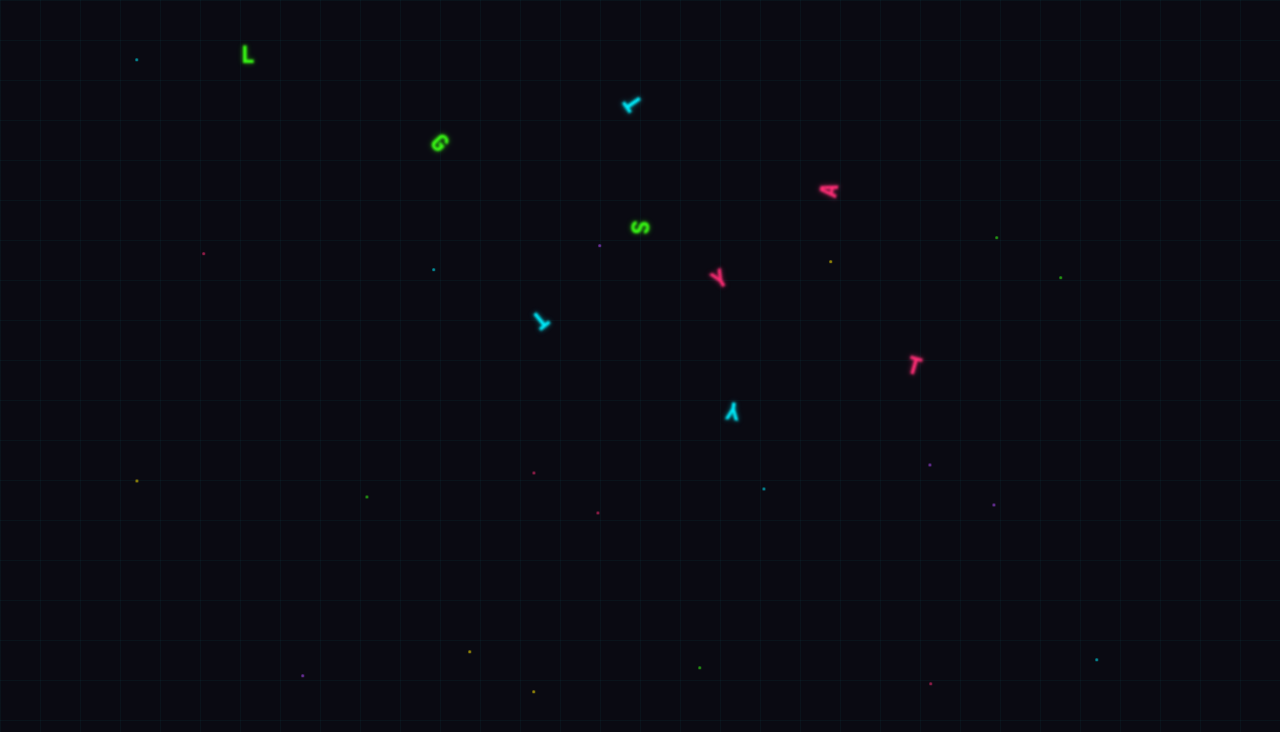
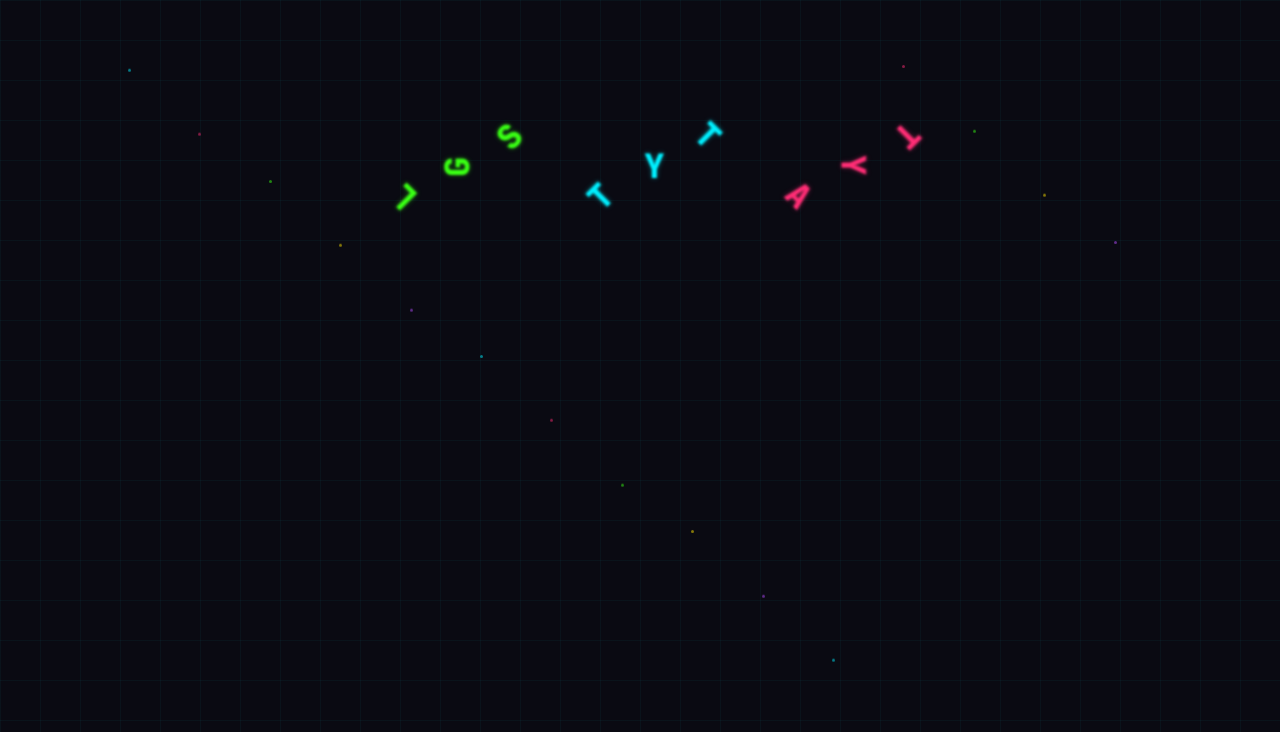
Before and after one commit to Neseli27/sinav-takip, a React (Vite) app: page / in a window 1280 px wide. Shown: the top 732 px of the page. Built offline with nearby package versions, Linux system fonts and the light colour scheme.

Commit message:
Splash screen fix

```diff
--- a/src/Splash.jsx
+++ b/src/Splash.jsx
@@ -1,263 +1,169 @@
 import { useState, useEffect } from "react";
-
-const C = {
-  bg: "#0a0a12",
-  neonCyan: "#00f0ff",
-  neonPink: "#ff2d75",
-  neonGreen: "#39ff14",
-  neonYellow: "#ffe600",
-  neonPurple: "#b44dff",
-  text: "#e0e0e8",
-};
 
 export default function Splash({ onComplete }) {
   const [phase, setPhase] = useState(0);
-  // 0: dark
-  // 1: letters flying in (LGS TYT AYT scatter)
-  // 2: letters settle into position
-  // 3: emoji + BAŞARACAKSINIZ
-  // 4: fade out
 
   useEffect(() => {
-    const timers = [
-      setTimeout(() => setPhase(1), 200),
-      setTimeout(() => setPhase(2), 1600),
-      setTimeout(() => setPhase(3), 2800),
-      setTimeout(() => setPhase(4), 4600),
-      setTimeout(() => onComplete(), 5400),
+    const t = [
+      setTimeout(() => setPhase(1), 100),
+      setTimeout(() => setPhase(2), 1400),
+      setTimeout(() => setPhase(3), 2600),
+      setTimeout(() => setPhase(4), 4400),
+      setTimeout(() => onComplete(), 5200),
     ];
-    return () => timers.forEach(clearTimeout);
+    return () => t.forEach(clearTimeout);
   }, [onComplete]);
 
+  const exams = [
+    { text: "LGS", color: "#39ff14" },
+    { text: "TYT", color: "#00f0ff" },
+    { text: "AYT", color: "#ff2d75" },
+  ];
+
   return (
-    <div
-      style={{
-        position: "fixed",
-        inset: 0,
-        background: C.bg,
-        zIndex: 9999,
-        display: "flex",
-        flexDirection: "column",
-        alignItems: "center",
-        justifyContent: "center",
-        overflow: "hidden",
-        opacity: phase === 4 ? 0 : 1,
-        transition: "opacity 0.8s ease",
+    <div style={{
+      position: "fixed", inset: 0, background: "#0a0a12", zIndex: 9999,
+      display: "flex", flexDirection: "column", alignItems: "center", justifyContent: "center",
+      overflow: "hidden", opacity: phase === 4 ? 0 : 1, transition: "opacity 0.8s ease",
       fontFamily: "'JetBrains Mono', monospace",
-      }}
-    >
-      {/* Grid background */}
-      <div
-        style={{
-          position: "absolute",
-          inset: 0,
-          backgroundImage: `linear-gradient(rgba(0,240,255,0.04) 1px, transparent 1px), linear-gradient(90deg, rgba(0,240,255,0.04) 1px, transparent 1px)`,
+    }}>
+      {/* Grid bg */}
+      <div style={{
+        position: "absolute", inset: 0, pointerEvents: "none",
+        backgroundImage: "linear-gradient(rgba(0,240,255,0.04) 1px,transparent 1px),linear-gradient(90deg,rgba(0,240,255,0.04) 1px,transparent 1px)",
         backgroundSize: "40px 40px",
-        }}
-      />
+      }} />
 
-      {/* Floating particles */}
-      {phase >= 1 &&
-        Array.from({ length: 20 }).map((_, i) => (
-          <div
-            key={`p${i}`}
-            style={{
-              position: "absolute",
-              width: 3,
-              height: 3,
-              borderRadius: "50%",
-              background:
-                [C.neonCyan, C.neonPink, C.neonGreen, C.neonYellow, C.neonPurple][i % 5],
-              left: `${10 + ((i * 37) % 80)}%`,
-              top: `${10 + ((i * 53) % 80)}%`,
-              opacity: phase >= 3 ? 0 : 0.6,
-              animation: `floatParticle${i % 3} ${2 + (i % 3)}s ease-in-out infinite`,
-              transition: "opacity 0.5s ease",
-            }}
-          />
+      {/* Particles */}
+      {phase >= 1 && Array.from({ length: 15 }).map((_, i) => (
+        <div key={i} className="splash-particle" style={{
+          position: "absolute", width: 3, height: 3, borderRadius: "50%",
+          background: ["#00f0ff","#ff2d75","#39ff14","#ffe600","#b44dff"][i % 5],
+          left: `${10 + (i * 5.5) % 80}%`, top: `${10 + (i * 7.3) % 80}%`,
+          opacity: phase >= 4 ? 0 : 0.5,
+          animation: `splashFloat ${2 + i % 3}s ease-in-out infinite`,
+          transition: "opacity 0.5s",
+        }} />
       ))}
 
-      {/* SINAV TAKIP letters - scattered then assembled */}
-      <div
-        style={{
-          position: "relative",
-          zIndex: 2,
-          display: "flex",
-          flexDirection: "column",
-          alignItems: "center",
-          gap: 16,
-        }}
-      >
-        {/* LGS TYT AYT flying letters */}
-        <div style={{ display: "flex", gap: 20, marginBottom: 20 }}>
-          {[
-            { text: "LGS", color: C.neonGreen },
-            { text: "TYT", color: C.neonCyan },
-            { text: "AYT", color: C.neonPink },
-          ].map((exam, ei) =>
-            exam.text.split("").map((letter, li) => {
-              const scatterX = ((ei * 3 + li) * 137) % 300 - 150;
-              const scatterY = ((ei * 3 + li) * 89) % 400 - 200;
-              const scatterR = ((ei * 3 + li) * 47) % 720 - 360;
-              const settled = phase >= 2;
-              const visible = phase >= 1;
-              return (
-                <span
-                  key={`${ei}-${li}`}
-                  style={{
+      {/* LGS  TYT  AYT - 3 blok halinde */}
+      <div style={{
+        display: "flex", gap: 24, marginBottom: 20,
+        position: "relative", zIndex: 2,
+      }}>
+        {exams.map((exam, ei) => (
+          <div key={ei} style={{ display: "flex", gap: 2 }}>
+            {exam.text.split("").map((ch, ci) => (
+              <span key={ci} className="splash-letter" style={{
                 display: "inline-block",
-                    fontSize: 48,
+                fontSize: "clamp(36px, 8vw, 56px)",
                 fontWeight: 900,
                 color: exam.color,
-                    textShadow: settled
-                      ? `0 0 20px ${exam.color}, 0 0 40px ${exam.color}60, 0 0 80px ${exam.color}30`
-                      : `0 0 10px ${exam.color}80`,
-                    transform: settled
-                      ? "translate(0,0) rotate(0deg) scale(1)"
-                      : visible
-                      ? `translate(${scatterX}px, ${scatterY}px) rotate(${scatterR}deg) scale(0.5)`
-                      : `translate(${scatterX * 2}px, ${scatterY * 2}px) rotate(${scatterR}deg) scale(0)`,
-                    opacity: visible ? 1 : 0,
-                    transition: settled
-                      ? `all 0.8s cubic-bezier(0.34, 1.56, 0.64, 1) ${li * 0.08 + ei * 0.15}s`
-                      : "all 0.5s ease",
-                    letterSpacing: li === exam.text.length - 1 ? 20 : 6,
-                    filter: settled ? "none" : "blur(2px)",
-                  }}
-                >
-                  {letter}
+                opacity: phase >= 1 ? 1 : 0,
+                transform: phase >= 2
+                  ? "translateY(0) rotate(0deg) scale(1)"
+                  : phase >= 1
+                    ? `translateY(${-80 - ci * 30}px) translateX(${(ei - 1) * 60 + ci * 15}px) rotate(${(ei * 90 + ci * 45) - 135}deg) scale(0.6)`
+                    : "translateY(-200px) scale(0)",
+                textShadow: phase >= 2
+                  ? `0 0 15px ${exam.color}, 0 0 30px ${exam.color}80, 0 0 60px ${exam.color}40`
+                  : `0 0 8px ${exam.color}60`,
+                transition: phase >= 2
+                  ? `all 0.7s cubic-bezier(0.34, 1.56, 0.64, 1) ${ei * 0.12 + ci * 0.06}s`
+                  : phase >= 1
+                    ? `all 0.6s cubic-bezier(0.25, 0.46, 0.45, 0.94) ${ei * 0.1 + ci * 0.05}s`
+                    : "none",
+                filter: phase >= 2 ? "blur(0px)" : "blur(1.5px)",
+                letterSpacing: 3,
+              }}>
+                {ch}
               </span>
-              );
-            })
-          )}
+            ))}
+          </div>
+        ))}
       </div>
 
-        {/* Decorative line */}
-        <div
-          style={{
-            width: phase >= 2 ? 200 : 0,
-            height: 2,
-            background: `linear-gradient(90deg, transparent, ${C.neonCyan}, ${C.neonPink}, ${C.neonGreen}, transparent)`,
-            transition: "width 0.8s ease 0.3s",
-            boxShadow: `0 0 10px ${C.neonCyan}60`,
-            marginBottom: 8,
-          }}
-        />
+      {/* Çizgi */}
+      <div style={{
+        width: phase >= 2 ? "min(260px, 60vw)" : 0, height: 2,
+        background: "linear-gradient(90deg, transparent, #00f0ff, #ff2d75, #39ff14, transparent)",
+        transition: "width 0.8s ease 0.2s",
+        boxShadow: "0 0 10px rgba(0,240,255,0.4)",
+        marginBottom: 8, position: "relative", zIndex: 2,
+      }} />
 
-        {/* Subtitle */}
-        <div
-          style={{
-            fontSize: 11,
-            letterSpacing: 6,
-            color: C.text,
-            opacity: phase >= 2 ? 0.6 : 0,
-            transition: "opacity 0.6s ease 0.5s",
-          }}
-        >
+      {/* Alt yazı */}
+      <div style={{
+        fontSize: 11, letterSpacing: 6, color: "#e0e0e8",
+        opacity: phase >= 2 ? 0.5 : 0,
+        transition: "opacity 0.6s ease 0.4s",
+        position: "relative", zIndex: 2,
+      }}>
         DERS TAKİP UYGULAMASI
       </div>
 
-        {/* ✌️ Emoji + BAŞARACAKSINIZ */}
-        <div
-          style={{
-            marginTop: 40,
-            display: "flex",
-            flexDirection: "column",
-            alignItems: "center",
-            gap: 16,
+      {/* 👍 + BAŞARACAKSINIZ */}
+      <div style={{
+        marginTop: 40, display: "flex", flexDirection: "column",
+        alignItems: "center", gap: 16,
         opacity: phase >= 3 ? 1 : 0,
-            transform: phase >= 3 ? "translateY(0) scale(1)" : "translateY(30px) scale(0.5)",
-            transition: "all 0.8s cubic-bezier(0.34, 1.56, 0.64, 1)",
-          }}
-        >
-          <div
-            style={{
-              fontSize: 64,
-              animation: phase >= 3 ? "emojiPop 0.6s ease" : "none",
-              filter:
-                phase >= 3
-                  ? `drop-shadow(0 0 20px ${C.neonYellow}) drop-shadow(0 0 40px ${C.neonYellow}60)`
-                  : "none",
-            }}
-          >
-            👍
-          </div>
+        transform: phase >= 3 ? "translateY(0)" : "translateY(40px)",
+        transition: "all 0.7s cubic-bezier(0.34, 1.56, 0.64, 1)",
+        position: "relative", zIndex: 2,
+      }}>
+        <div style={{
+          fontSize: "clamp(48px, 12vw, 72px)",
+          animation: phase >= 3 ? "emojiEntry 0.7s cubic-bezier(0.34, 1.56, 0.64, 1)" : "none",
+          filter: phase >= 3 ? "drop-shadow(0 0 15px #ffe600) drop-shadow(0 0 30px rgba(255,230,0,0.4))" : "none",
+        }}>👍</div>
 
-          <div
-            style={{
-              position: "relative",
-              padding: "12px 30px",
-            }}
-          >
+        <div style={{ position: "relative", padding: "8px 20px" }}>
           {"BAŞARACAKSINIZ!".split("").map((ch, i) => (
-              <span
-                key={i}
-                style={{
+            <span key={i} style={{
               display: "inline-block",
-                  fontSize: 26,
+              fontSize: "clamp(18px, 5vw, 28px)",
               fontWeight: 900,
-                  color: C.neonYellow,
-                  textShadow: `0 0 10px ${C.neonYellow}, 0 0 30px ${C.neonYellow}80, 0 0 60px ${C.neonYellow}40`,
+              color: "#ffe600",
+              textShadow: "0 0 8px #ffe600, 0 0 20px rgba(255,230,0,0.6), 0 0 40px rgba(255,230,0,0.3)",
               opacity: phase >= 3 ? 1 : 0,
-                  transform: phase >= 3 ? "translateY(0) scale(1)" : "translateY(20px) scale(0)",
-                  transition: `all 0.4s cubic-bezier(0.34, 1.56, 0.64, 1) ${0.3 + i * 0.04}s`,
-                  letterSpacing: 4,
-                  animation: phase >= 3 ? `neonPulse 2s ease-in-out infinite ${i * 0.1}s` : "none",
-                }}
-              >
+              transform: phase >= 3 ? "translateY(0) scale(1)" : "translateY(15px) scale(0.5)",
+              transition: `all 0.4s cubic-bezier(0.34, 1.56, 0.64, 1) ${0.2 + i * 0.035}s`,
+              letterSpacing: "clamp(1px, 0.5vw, 4px)",
+              animation: phase >= 3 ? `neonBreath 2.5s ease-in-out infinite ${i * 0.08}s` : "none",
+            }}>
               {ch}
             </span>
           ))}
-
-            {/* Glow burst behind text */}
-            <div
-              style={{
-                position: "absolute",
-                inset: -20,
-                borderRadius: 20,
-                background: `radial-gradient(ellipse, ${C.neonYellow}15, transparent 70%)`,
+          {/* Glow */}
+          <div style={{
+            position: "absolute", inset: -30, borderRadius: 30, pointerEvents: "none",
+            background: "radial-gradient(ellipse, rgba(255,230,0,0.1), transparent 70%)",
             opacity: phase >= 3 ? 1 : 0,
-                transition: "opacity 0.5s ease",
-                animation: phase >= 3 ? "glowBurst 1.5s ease-out" : "none",
-                pointerEvents: "none",
-              }}
-            />
-          </div>
+            animation: phase >= 3 ? "glowPulse 2s ease-out" : "none",
+          }} />
         </div>
       </div>
 
       <style>{`
         @import url('https://fonts.googleapis.com/css2?family=JetBrains+Mono:wght@400;500;600;700;800;900&display=swap');
-
-        @keyframes floatParticle0 {
-          0%, 100% { transform: translateY(0) translateX(0); }
-          50% { transform: translateY(-30px) translateX(10px); }
+        @keyframes splashFloat {
+          0%, 100% { transform: translateY(0); }
+          50% { transform: translateY(-20px); }
         }
-        @keyframes floatParticle1 {
-          0%, 100% { transform: translateY(0) translateX(0); }
-          50% { transform: translateY(20px) translateX(-15px); }
+        @keyframes emojiEntry {
+          0% { transform: scale(0) rotate(-20deg); }
+          60% { transform: scale(1.3) rotate(8deg); }
+          80% { transform: scale(0.9) rotate(-3deg); }
+          100% { transform: scale(1) rotate(0); }
         }
-        @keyframes floatParticle2 {
-          0%, 100% { transform: translateY(0) translateX(0); }
-          50% { transform: translateY(-15px) translateX(-20px); }
+        @keyframes neonBreath {
+          0%, 100% { opacity: 1; text-shadow: 0 0 8px #ffe600, 0 0 20px rgba(255,230,0,0.6); }
+          50% { opacity: 0.8; text-shadow: 0 0 12px #ffe600, 0 0 30px rgba(255,230,0,0.8), 0 0 50px rgba(255,230,0,0.3); }
         }
-
-        @keyframes emojiPop {
-          0% { transform: scale(0) rotate(-30deg); }
-          50% { transform: scale(1.3) rotate(10deg); }
-          70% { transform: scale(0.9) rotate(-5deg); }
-          100% { transform: scale(1) rotate(0deg); }
-        }
-
-        @keyframes neonPulse {
-          0%, 100% { opacity: 1; }
-          50% { opacity: 0.7; }
-        }
-
-        @keyframes glowBurst {
+        @keyframes glowPulse {
           0% { transform: scale(0.5); opacity: 0; }
-          30% { transform: scale(1.5); opacity: 1; }
-          100% { transform: scale(1); opacity: 0.5; }
+          40% { transform: scale(1.3); opacity: 1; }
+          100% { transform: scale(1); opacity: 0.6; }
         }
       `}</style>
     </div>
```
Also changed, not shown: 1 other file (tests, documents, lock files or other folders). Lines whose indentation alone changed are shown as unchanged.
